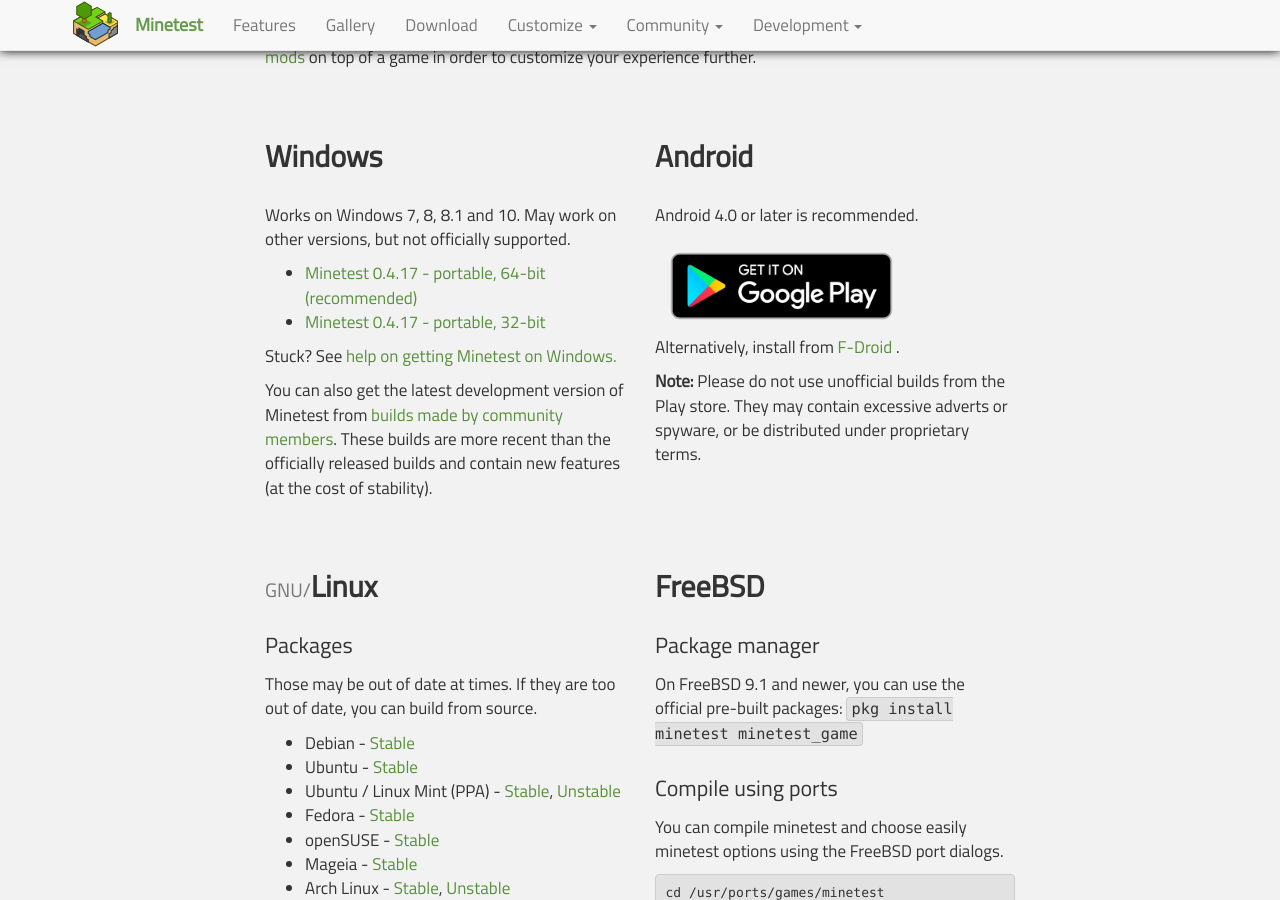
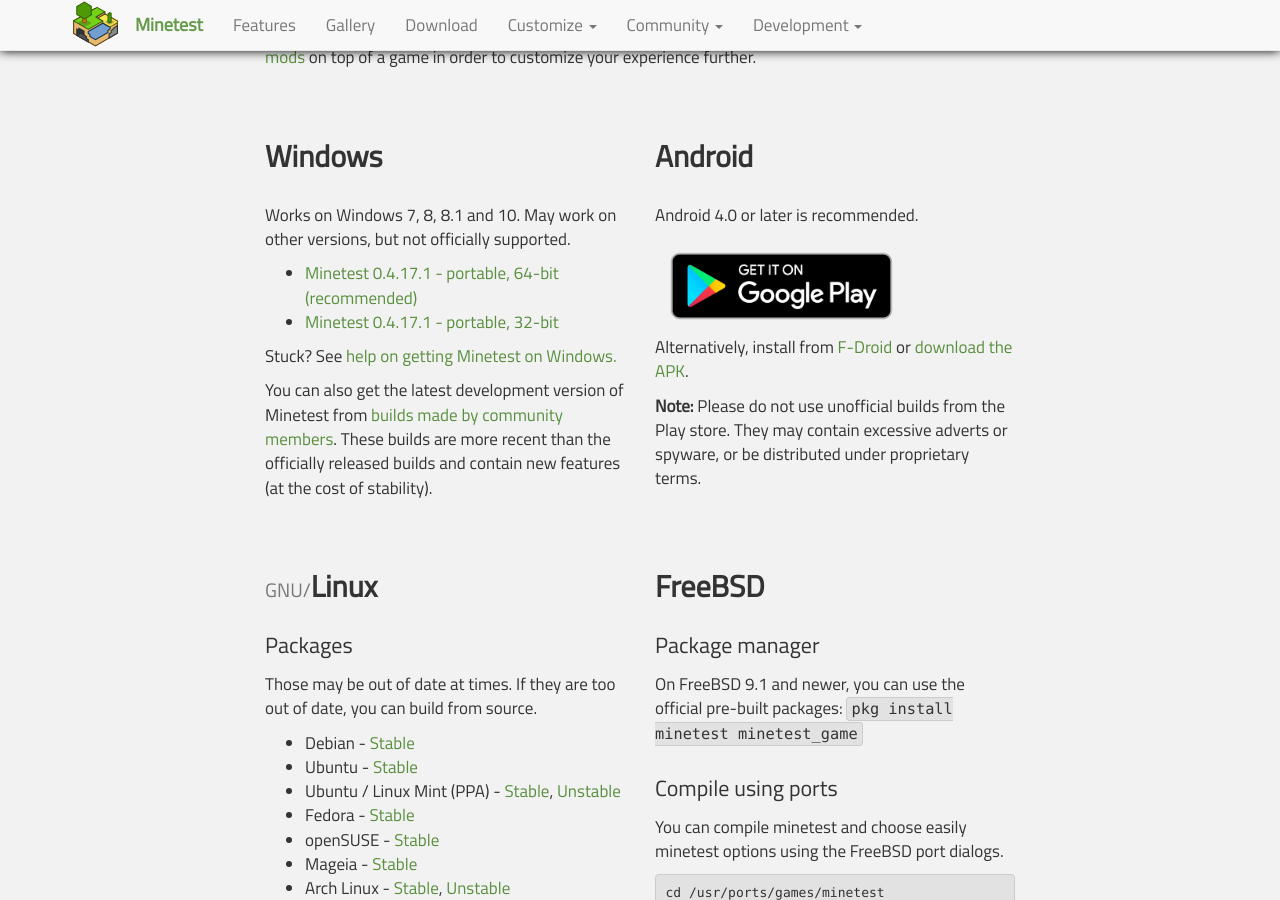
Before and after one commit to minetest/minetest.github.io, a Jekyll site: the page built from downloads.html, in a window 1280 px wide and 900 px high, scrolled down 509 px. Built offline with Jekyll 4.4.1, drawn with Linux system fonts in a browser that asks for light colours; comment, search, counter and statistics services are not loaded.

Commit message:
Update for 0.4.17.1

```diff
--- a/_layouts/homepage.html
+++ b/_layouts/homepage.html
@@ -12,7 +12,7 @@
       Available for Windows, macOS, GNU/Linux, FreeBSD, and Android.
     </p>
     <p><a class="btn btn-primary btn-lg" href="#features">Tell me more</a> <a class="btn btn-success btn-lg" href="/downloads/">Download</a></p>
-    <p><small><strong>News:</strong> 0.4.17 released. (June 3<sup>rd</sup> 2018)</small></p>
+    <p><small><strong>News:</strong> 0.4.17.1 released. (June 10<sup>th</sup> 2018)</small></p>
   </div>
 </div>
 
--- a/downloads.html
+++ b/downloads.html
@@ -41,10 +41,10 @@ redirect_from:
     <p>Works on Windows 7, 8, 8.1 and 10. May work on other versions, but not officially supported.</p>
 
     <ul>
-      <li><a href="https://github.com/minetest/minetest/releases/download/0.4.17/minetest-0.4.17-win64.zip">
-            Minetest 0.4.17 - portable, 64-bit (recommended)</a></li>
-      <li><a href="https://github.com/minetest/minetest/releases/download/0.4.17/minetest-0.4.17-win32.zip">
-            Minetest 0.4.17 - portable, 32-bit</a></li>
+      <li><a href="https://github.com/minetest/minetest/releases/download/0.4.17.1/minetest-0.4.17.1-win64.zip">
+            Minetest 0.4.17.1 - portable, 64-bit (recommended)</a></li>
+      <li><a href="https://github.com/minetest/minetest/releases/download/0.4.17.1/minetest-0.4.17.1-win32.zip">
+            Minetest 0.4.17.1 - portable, 32-bit</a></li>
     </ul>
 
     <p>Stuck? See <a href="//wiki.minetest.net/Getting_Started#Windows">
@@ -69,8 +69,8 @@ redirect_from:
     <p>
       Alternatively, install from
       <a href="https://f-droid.org/en/packages/net.minetest.minetest/">F-Droid</a>
-      <!-- or
-      <a href="https://github.com/minetest/minetest/releases/download/0.4.16/Minetest-0.4.16.apk">download the APK</a> -->.
+      or
+      <a href="https://github.com/minetest/minetest/releases/download/0.4.17.1/Minetest-0.4.17.1.apk">download the APK</a>.
     </p>
 
     <p><strong>Note:</strong> Please do not use unofficial builds from the Play store.
```
